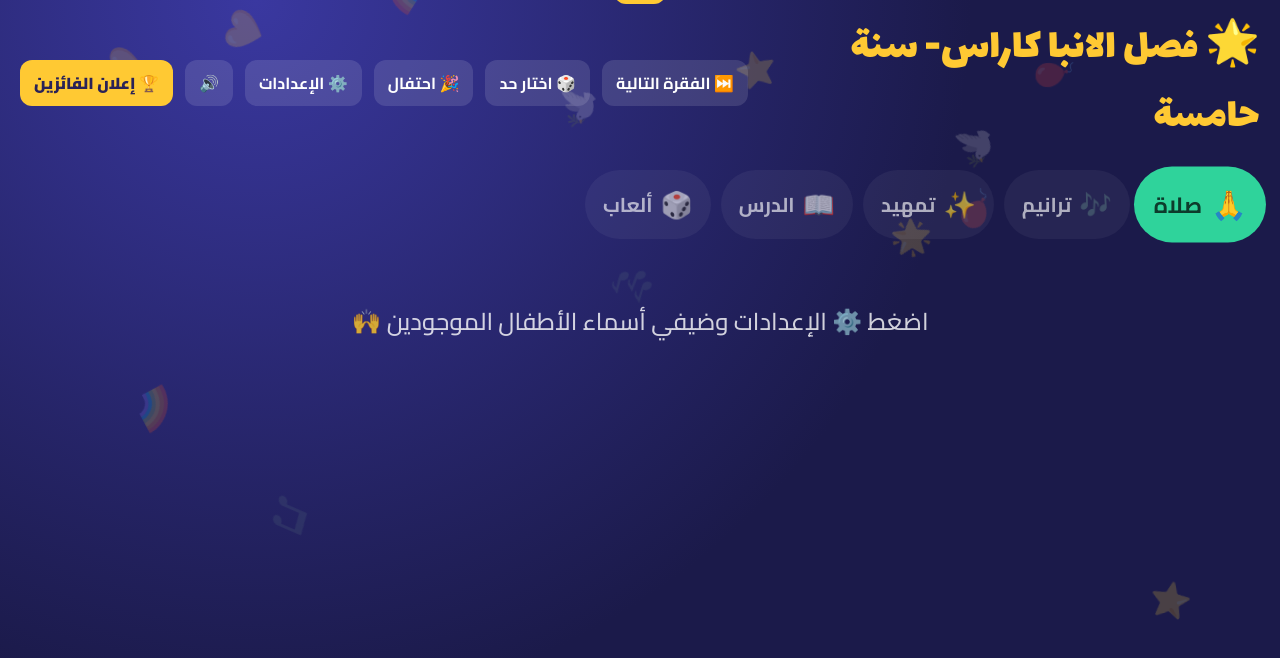
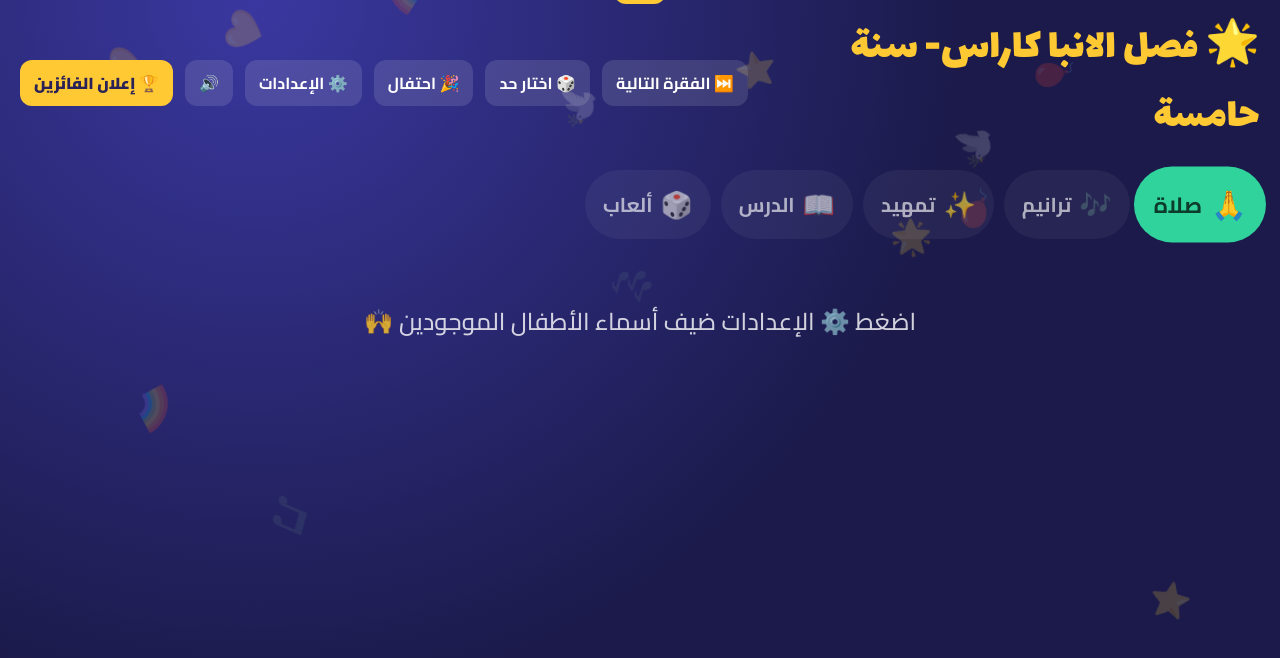
Before and after one commit to ijos82878-boop/-sunday-school, a plain HTML site: page index.html in a window 1280 px wide. Drawn offline with Linux system fonts and the light colour scheme.

Commit message:
Update index.html

```diff
--- a/index.html
+++ b/index.html
@@ -208,7 +208,7 @@ function render(hot){
   S.kids.forEach(k=>{if(!k.a)k.a=AV[Math.floor(Math.random()*AV.length)]});
   const b=$('board');b.innerHTML='';
   const list=sorted();
-  if(!list.length){b.innerHTML='<div class="empty">اضغط ⚙️ الإعدادات وضيفي أسماء الأطفال الموجودين 🙌</div>';}
+  if(!list.length){b.innerHTML='<div class="empty">اضغط ⚙️ الإعدادات ضيف أسماء الأطفال الموجودين 🙌</div>';}
   let rank=0,prev=null;
   list.forEach((k,i)=>{
     if(k.p!==prev){rank=i+1;prev=k.p}
```
